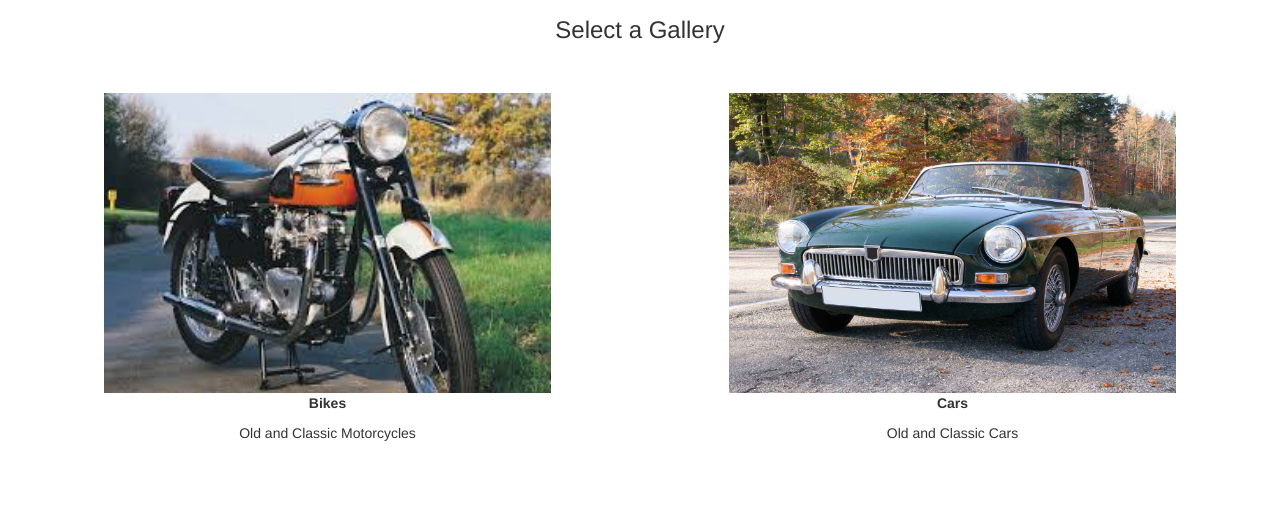
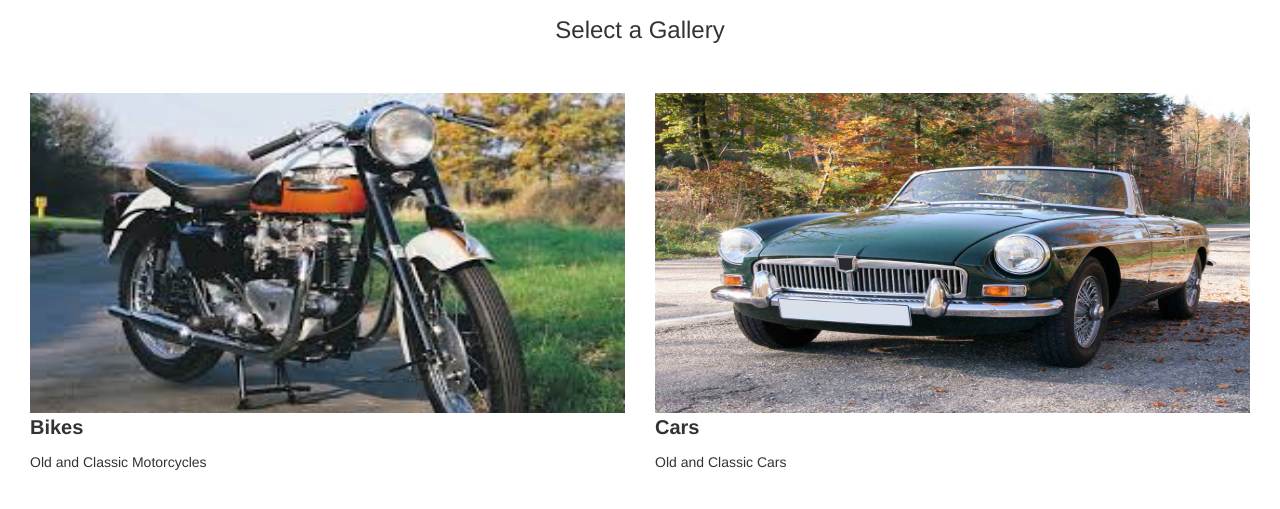
Before and after one commit to Ricardofolgado/Carsbikes, a plain HTML site: page index.html in a window 1280 px wide. Shown: the part 115-624 px from the top of the page. Drawn offline with Linux system fonts and the light colour scheme.

Commit message:
images enlarged and text aligned left

```diff
--- a/index.html
+++ b/index.html
@@ -13,6 +13,12 @@
 <style type="text/css">
 	.bold{
 font-weight: bold;
+font-size:20px;
+text-align: left;
+
+	}
+	p{
+		text-align: left;
 	}
 </style>
 
@@ -34,12 +40,12 @@ font-weight: bold;
 <div class="container">
 <div class="container-fluid">
 	<div class="col-lg-6" >
-	<img src="images/bike.jpg"  class="img-fluid" alt="Responsive image" width="75%" height="300px">
+	<img src="images/bike.jpg"  class="img-fluid" alt="Responsive image" width="100%" height="320px">
 	<p class="bold">Bikes</p>
 	<p>Old and Classic Motorcycles</p>
 	</div>
 	<div class="col-lg-6" >
-	<img src="images/car.jpg" class="img-fluid" alt="Responsive image" width="75%" height="300px">
+	<img src="images/car.jpg" class="img-fluid" alt="Responsive image" width="100%" height="320px">
 	<p class="bold">Cars</p>
 	<p>Old and Classic Cars</p>
 </div>
```
